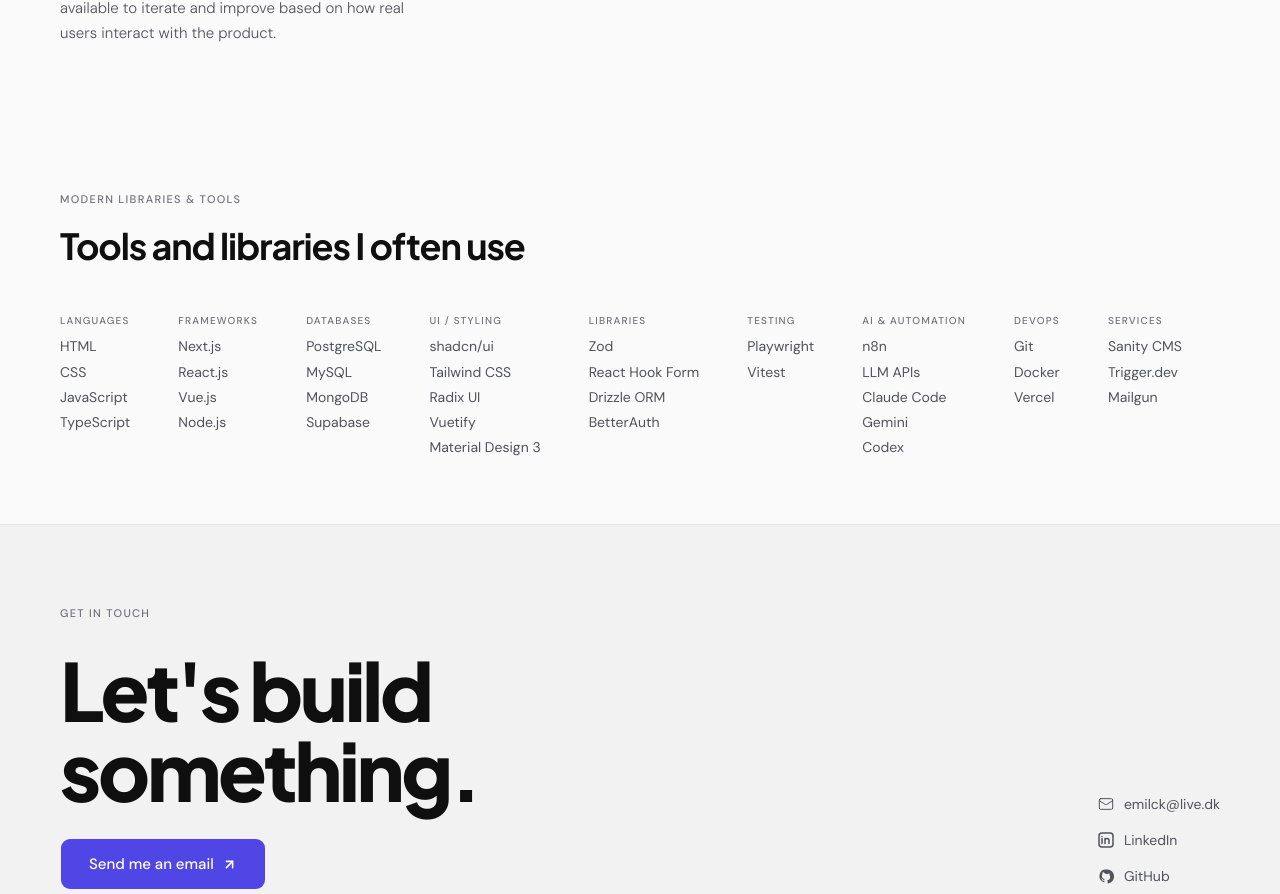
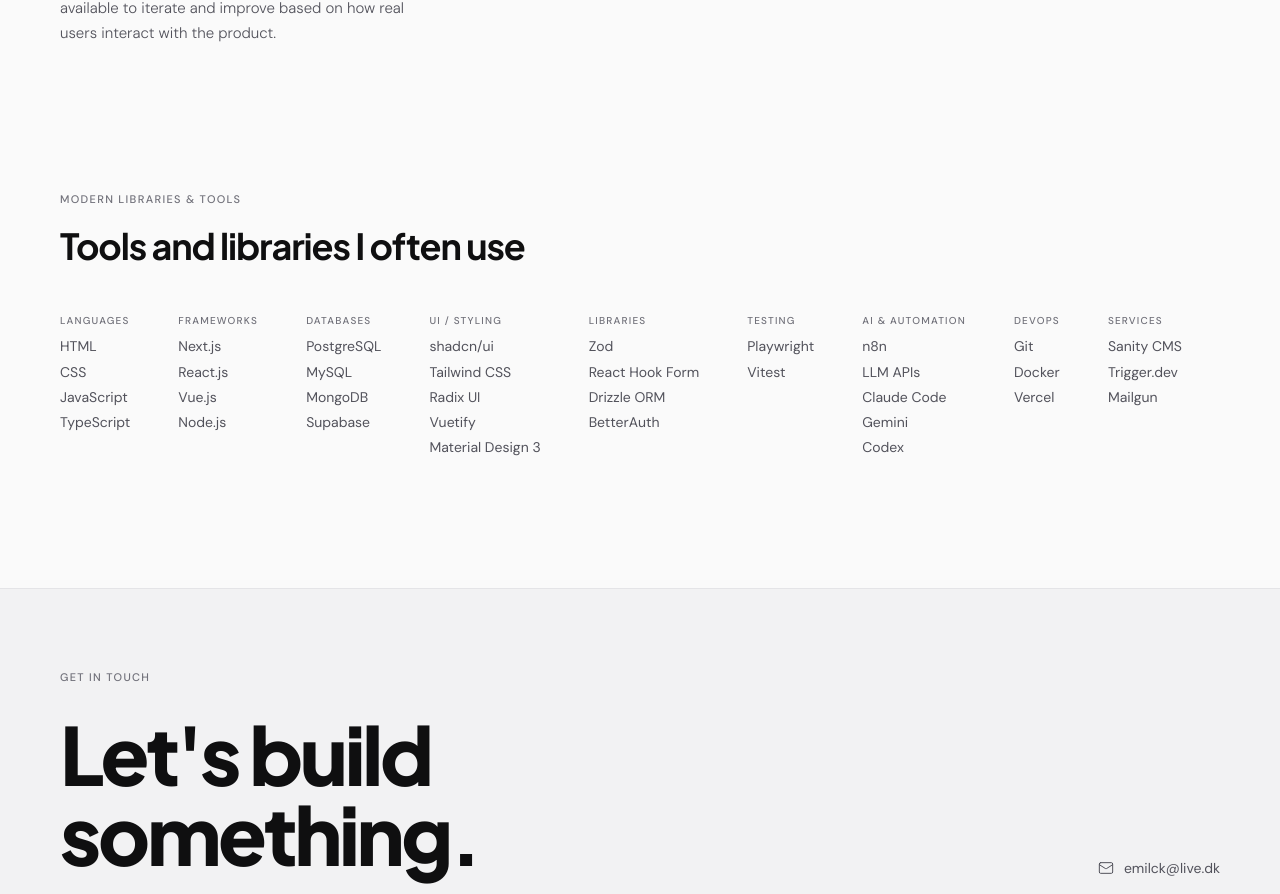
Before and after one commit to emil00y1/portfolio, a Next.js app: page / in a window 1280 px wide. Shown: the part 2835-3729 px from the top of the page. Built offline with nearby package versions, Linux system fonts and the light colour scheme.

Commit message:
Increase bottom padding in LibrariesSection

```diff
--- a/components/LibrariesSection.tsx
+++ b/components/LibrariesSection.tsx
@@ -7,7 +7,7 @@
 export default function LibrariesSection() {
   return (
     <motion.section
-      className="py-[clamp(48px,8vh,80px)] overflow-hidden"
+      className="pt-[clamp(48px,8vh,80px)] pb-[clamp(100px,16vh,160px)] overflow-hidden"
       id="libraries"
       initial={{ opacity: 0, y: 24 }}
       whileInView={{ opacity: 1, y: 0 }}
```
